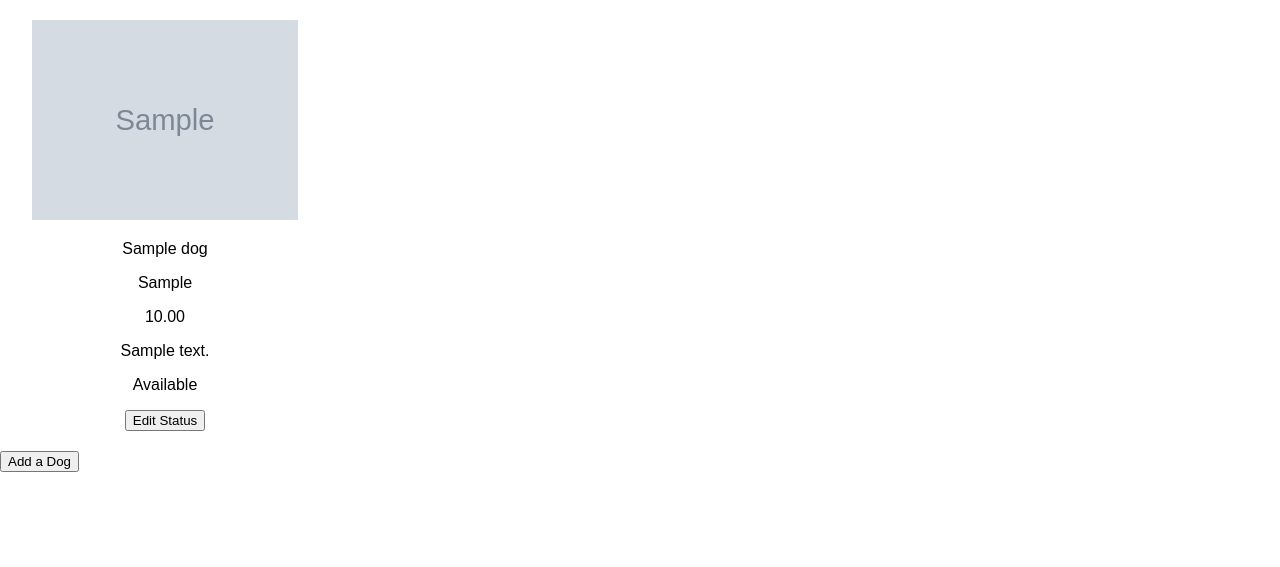
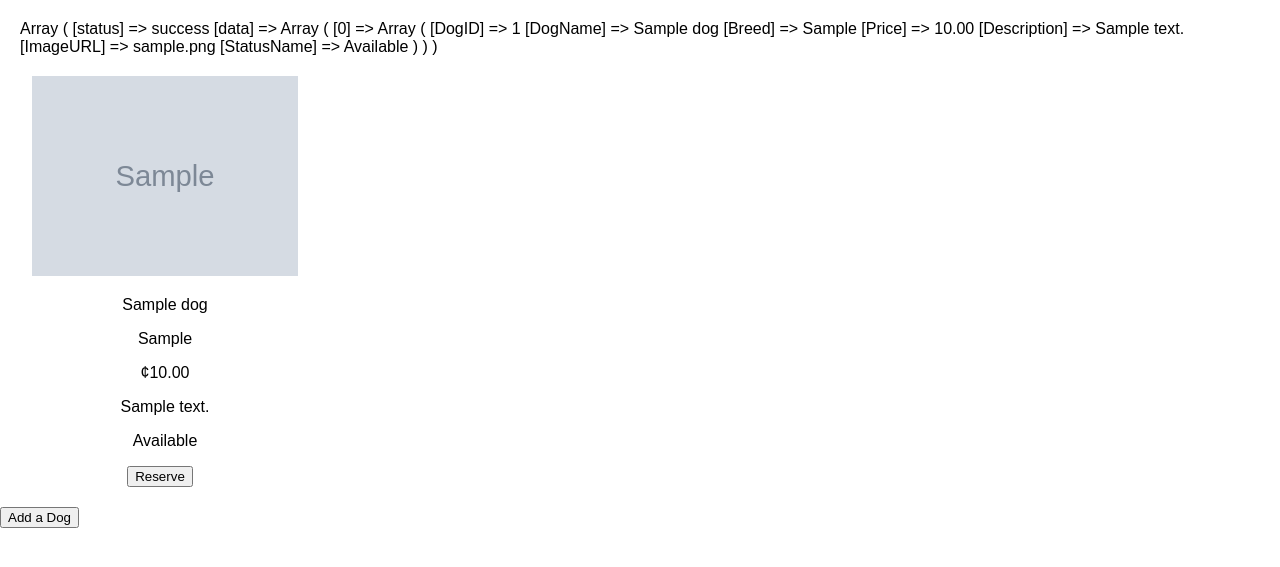
Before and after one commit to Kwame-23/WebtechFinal, a PHP site: page /admin/dogs_view.php in a window 1280 px wide. Shown: the part 60-627 px from the top of the page. Run offline with PHP 8.4, Linux system fonts and the light colour scheme; the visitor is signed in with stand-in values (Sample User, id 1); data comes from the database, SQL or seed files in the repository; tables that the repository leaves empty hold one stand-in row (values such as "Sample post"); grey boxes marked "Sample" are stand-in pictures.

Commit message:
changes made for an edit button to reserve

```diff
--- a/functions/get_dogs_fxn.php
+++ b/functions/get_dogs_fxn.php
@@ -5,7 +5,7 @@ include( "../settings/connection.php" );
 function get_all_dogs(){
     global $conn;
 
-    $sql = "SELECT d.DogName, d.Breed, d.Price, d.Description, d.ImageURL, s.StatusName
+    $sql = "SELECT d.DogID, d.DogName, d.Breed, d.Price, d.Description, d.ImageURL, s.StatusName
      FROM Dogs as d
      JOIN AvailabilityStatuses as s ON d.StatusID = s.StatusID;
     ";
@@ -37,6 +37,7 @@ function get_all_dogs(){
 }
 
 $dog_list=get_all_dogs();
+print_r($dog_list);
 
 function display_dogs($var){
     if ($var['status']== 'success'){
@@ -45,10 +46,14 @@ function display_dogs($var){
             echo '<img style="max-width: 100%; height: auto; max-height: 200px;" src="'. $dog['ImageURL']. '" alt="'. $dog['DogName']. '">';
             echo '<p>'. $dog['DogName']. '</p>';
             echo '<p>'. $dog['Breed']. '</p>';
-            echo '<p>'. $dog['Price']. '</p>';
+            echo '<p> ¢'. $dog['Price']. '</p>';
             echo '<p>'. $dog['Description']. '</p>';
             echo '<p>'. $dog['StatusName']. '</p>';
-            echo '<button>Edit Status</button>'; // Add the button here
+            echo '<form method="GET" action="../actions/edit_dog_buy_action.php" style="display: inline;">';
+            echo '<input type="hidden" name="id" value="' . $dog['DogID'] . '">';
+            echo '<input type="hidden" name="new_status" value="2">';
+            echo '<button type="submit" name="submit" style="margin-right: 10px;">Reserve</button>';
+            echo '</form>';
             echo '</div>';
         }
     } elseif ($var['status']== 'empty') {
```
Also changed, not shown: actions/edit_dog_buy_action.php (+6 -6 lines).
